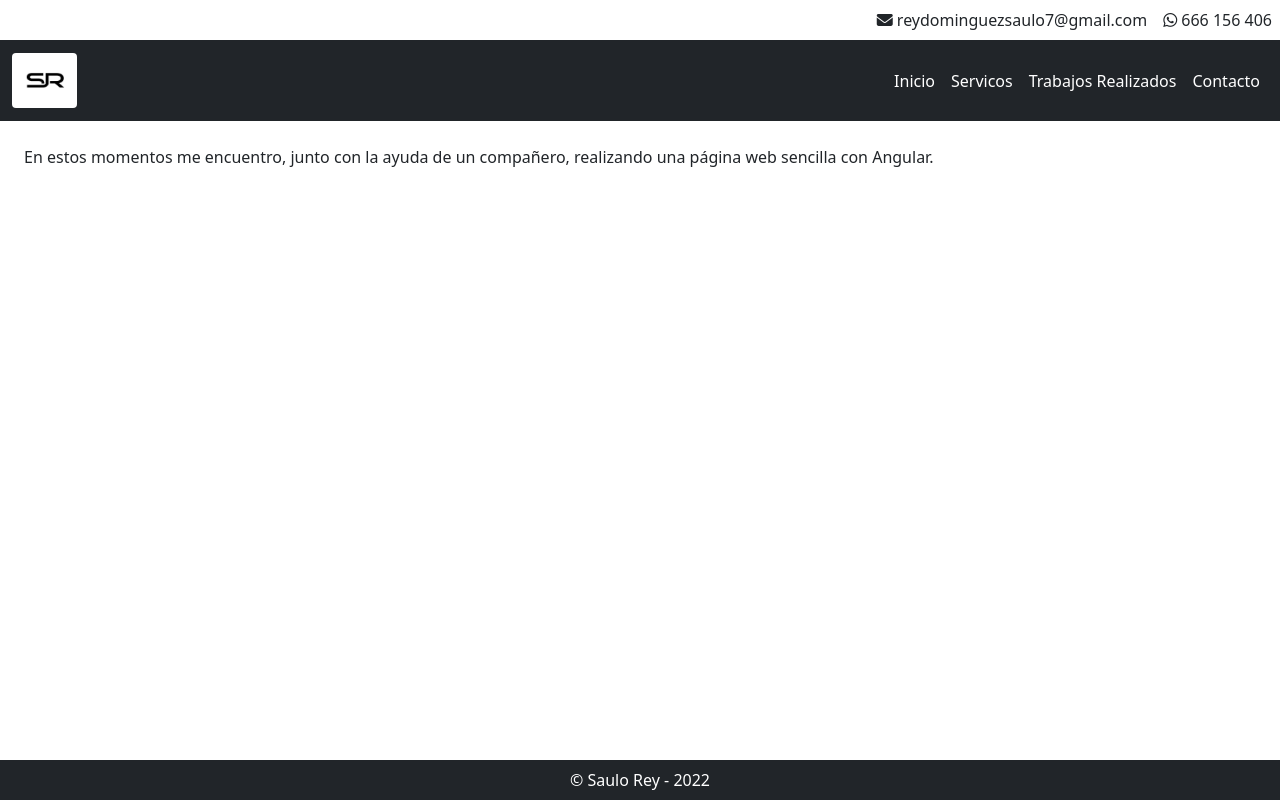
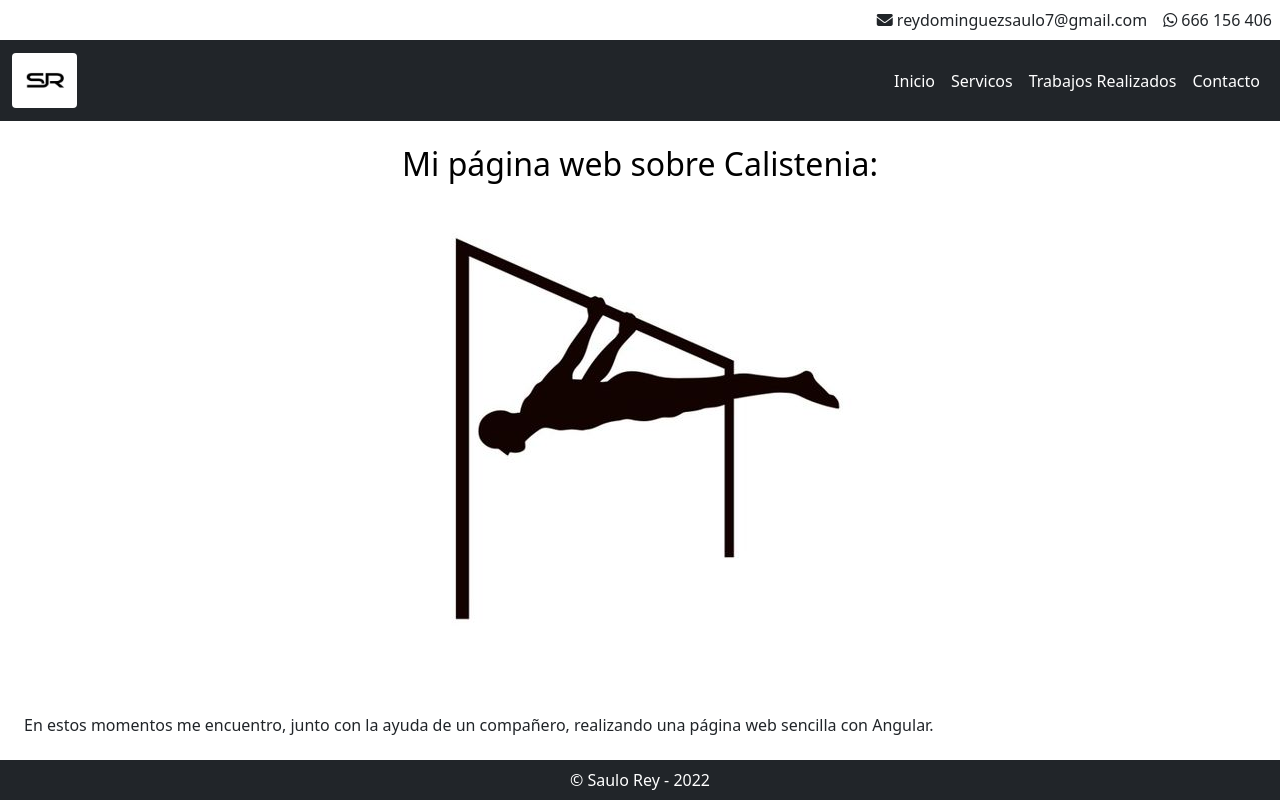
Before and after one commit to Saulo-cloud/SWP, an Angular app: page /trabajos in a window 1280 px wide. Built offline with nearby package versions, Linux system fonts and the light colour scheme.

Commit message:
Añado mi pag web de calistenia en menú trabajos

```diff
--- a/src/app/trabajos/trabajos.component.html
+++ b/src/app/trabajos/trabajos.component.html
@@ -1 +1,12 @@
-<p class="p-4">En estos momentos me encuentro, junto con la ayuda de un compañero, realizando una página web sencilla con Angular.</p>
+<div class="div calistenia text-center p-4">
+    <a href="http://saulo.byethost10.com/makecalisthenics" target="_blank" class="text-decoration-none text-black">
+        <h2>Mi página web sobre Calistenia:</h2>
+        <img src="../../assets/img/trabajos/calistenia.jpg">
+    </a>
+</div>
+
+<div class="p-4">
+    <p>En estos momentos me encuentro, junto con la ayuda de un compañero, realizando una página web
+        sencilla
+        con Angular.</p>
+</div>
```
Also changed, not shown: src/assets/img/trabajos/calistenia.jpg (added).
